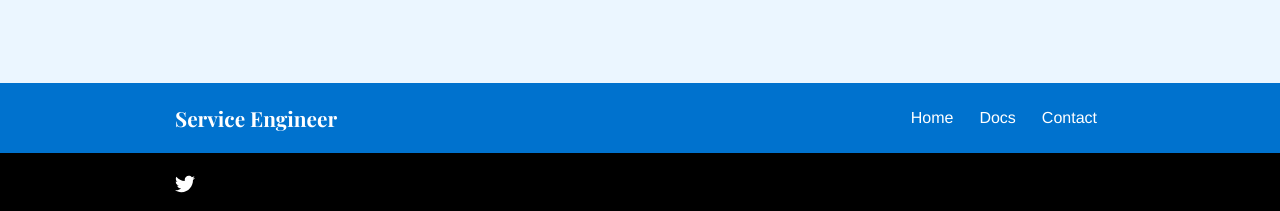
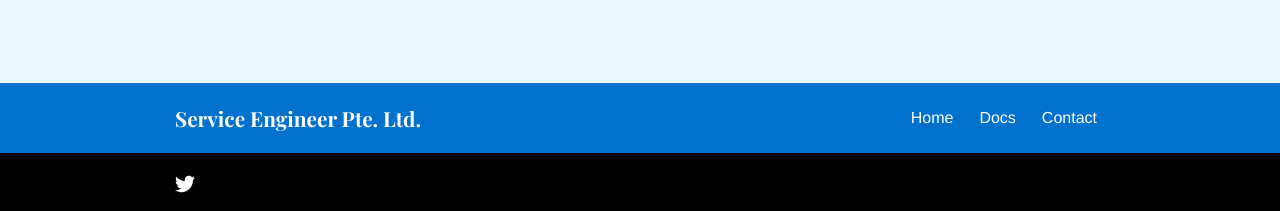
Before and after one commit to serviceengineerpl/seprviceengineerplws, a Jekyll site: the page built from index.md, in a window 1280 px wide. Shown: the part 1644-1855 px from the top of the page. Built offline with Jekyll 4.4.1, drawn with Linux system fonts in a browser that asks for light colours; part of the change alters nothing that is shown.

Commit message:
Contacts

```diff
--- a/_config.yml
+++ b/_config.yml
@@ -1,6 +1,6 @@
 baseurl: '/'
 permalink: pretty
-title: 'Service Engineer'
+title: 'Service Engineer Pte. Ltd.'
 
 google_analytics_id: ""
 
@@ -16,11 +16,11 @@ footer:
   copyright_text: ''
 
 seo:
-  meta_og_title: "Service Engineer OÜ"
+  meta_og_title: "Service Engineer Pte. Ltd."
   meta_og_type: "website"
-  meta_og_url: "https://service.engineer"
+  meta_og_url: "https://serviceengineer.sg"
   meta_og_image: ""
-  meta_og_description: "Service Engineer OÜ is EU-company providing field technical services in Russia and the CIS."
+  meta_og_description: "Service Engineer Pte. Ltd. is SG based company providing field technical services in Russia and the CIS."
   meta_twitter_card: "summary"
   meta_twitter_site: ""
   meta_twitter_creator: ""
--- a/_includes/call.html
+++ b/_includes/call.html
@@ -2,10 +2,10 @@
   <div class="call-box-top">
     {% if site.data.contact.phone %}
         <div class="call-phone"><strong>Phone: </strong> {{ site.data.contact.phone }}
-          <a href="https://api.whatsapp.com/send?phone=37254678252">
+          <a href="https://api.whatsapp.com/send?phone=6587909832">
             <img alt="WhatsApp_icon" src="images/whatsapp.svg" />
           </a>
-          <a href="https://t.me/s_engineer_ou">
+          <a href="https://t.me/s_engineer_pl">
             <img alt="WhatsApp_icon" src="images/telegram.svg" />
           </a>
         </div>
```
